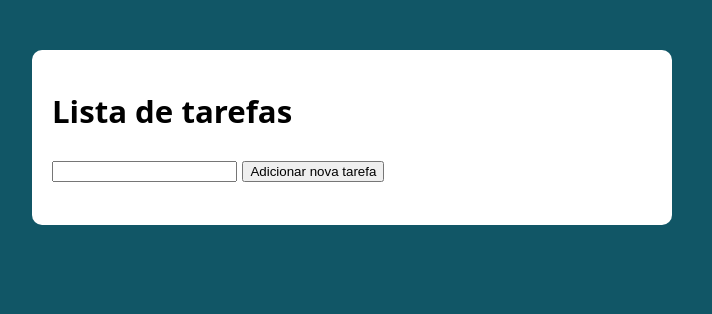
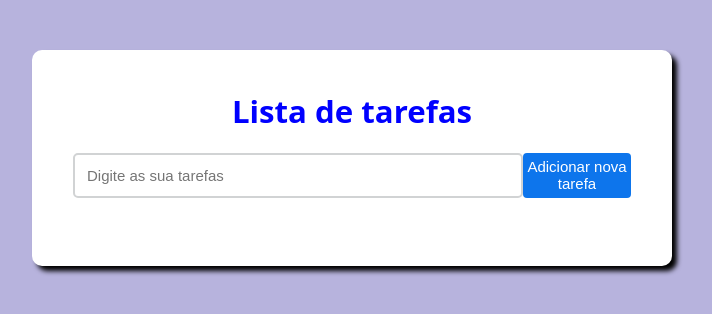
Before and after one commit to RafaelM10/ToDo-list, a plain HTML site: page index.html in a window 1280 px wide. Shown: the whole page, without its empty margins (288-1000 px from the left). Drawn offline with Linux system fonts and the light colour scheme.

Commit message:
feat: Add styles na list

```diff
--- a/index.html
+++ b/index.html
@@ -13,10 +13,10 @@
 
   <section class="container">
     <h1>Lista de tarefas</h1>
-    <p>
-      <input type="text" class="input-tarefa">
+    <div class="content">
+      <input type="text" class="input-tarefa" placeholder="Digite as sua tarefas">
       <button class="btn-tarefa">Adicionar nova tarefa</button>
-    </p>
+    </div>
 
     <ul class="tarefas"></ul>
   </section>
--- a/style.css
+++ b/style.css
@@ -1,7 +1,9 @@
 
 :root {
-  --primary-color: rgb(17, 86, 102);
+  --primary-color: rgb(183, 179, 221);
   --primary-color-darker: rgb(9, 48, 56);
+  --primary-color-button: #0d75ec;
+  --secundary-color-button: rgb(26, 77, 187);
 }
 
 * {
@@ -22,37 +24,57 @@ body {
   max-width: 640px;
   margin: 50px auto;
   background: #fff;
+  box-shadow: 5px 5px 5px black;
   padding: 20px;
   border-radius: 10px;
+  text-align: center;
 }
 
-form input, form label, form button {
-  display: block;
-  width: 100%;
-  margin-bottom: 10px;
+.content {
+  display:flex;
+  align-items: center;
+  justify-content: center;
 }
 
-form input {
-  font-size: 24px;
-  height: 50px;
-  padding: 0 20px;
+h1 {
+  color: blue;
 }
 
-form input:focus {
-  outline: 1px solid var(--primary-color);
+.input-tarefa{
+  width: 75%;
+  height: 45px;
+  padding: 12px;
+  color: #111111;
+  font-weight: 500;
+  position: relative;
+  border-radius: 5px;
+  font-family: 'Poppins',sans-serif;
+  font-size: 15px;
+  border: 2px solid #d1d3d4;
 }
 
-form button {
-  border: none;
-  background: var(--primary-color);
-  color: #fff;
-  font-size: 18px;
-  font-weight: 700;
-  height: 50px;
-  cursor: pointer;
-  margin-top: 30px;
+.btn-tarefa{
+    font-weight: 500;
+    font-size: 15px;
+    background-color: var(--primary-color-button);
+    border: none;
+    color: #ffffff;
+    cursor: pointer;
+    width: 18%;
+    height: 45px;
+    border-radius: 4px;
+    font-family: 'Poppins',sans-serif;
+    padding: 1px 0;
 }
 
-form button:hover {
-  background: var(--primary-color-darker);
+.tarefas {
+  display: flex;
+  flex-direction: column;
+  text-align: left;
+  font-size: 24px;
+  list-style: none;
 }
+
+button:hover {
+  background: var(--secundary-color-button);
+}
```
